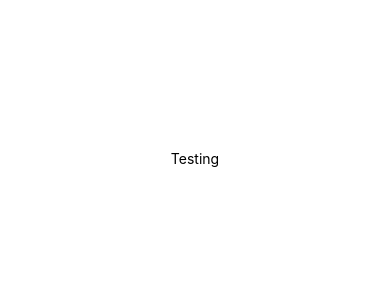
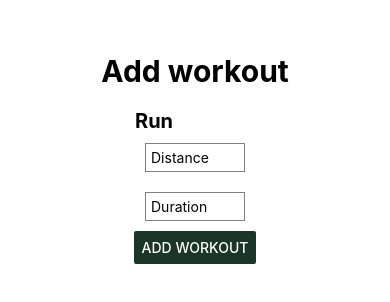
Before and after one commit to niai00/WorkoutDiary, a React Native app: screen / in a window 390 px wide. Shown: the part 264-566 px from the top of the page. Built offline with nearby package versions, Linux system fonts and the light colour scheme.

Commit message:
run component

```diff
--- a/App.js
+++ b/App.js
@@ -1,10 +1,19 @@
 import { StatusBar } from 'expo-status-bar';
-import { StyleSheet, Text, View } from 'react-native';
+import { Button, StyleSheet, Text, View } from 'react-native';
+import Run from './components/run.js';
 
 export default function App() {
   return (
     <View style={styles.container}>
-      <Text>Testing</Text>
+      <Text style={styles.title}>Add workout</Text>
+
+      <Run />
+
+      <Button
+        title='Add workout'
+        color={'#1b3528'}
+      />
+
       <StatusBar style="auto" />
     </View>
   );
@@ -16,5 +25,11 @@ const styles = StyleSheet.create({
     backgroundColor: '#fff',
     alignItems: 'center',
     justifyContent: 'center',
+    padding: 20,
+  },
+  title: {
+    fontWeight: 'bold',
+    fontSize: 30,
+    marginBottom: 20,
   },
 });
--- /dev/null
+++ b/components/run.js
@@ -0,0 +1,29 @@
+import React, { useState } from 'react';
+import { Text, TextInput, View } from 'react-native';
+
+export default function Run() {
+    const [dis, setDis] = useState('');
+    const [dur, setDur] = useState('');
+
+    return (
+        <View>
+            <Text style={{ fontWeight: 'bold', fontSize: 20 }}>Run</Text>
+
+            <TextInput
+                style={{ width: 100, borderColor: 'gray', borderWidth: 1, margin: 10, padding: 5 }}
+                placeholder='Distance'
+                keyboardType='numeric'
+                onChangeText={newDistance => setDis(newDistance)}
+                value={dis}
+            />
+
+            <TextInput
+                style={{ width: 100, borderColor: 'gray', borderWidth: 1, margin: 10, padding: 5 }}
+                placeholder='Duration'
+                keyboardType='numeric'
+                onChangeText={newDuration => setDur(newDuration)}
+                value={dur}
+            />
+        </View>
+    );
+}
```
Also changed, not shown: package.json (+6 -1 lines), 1 other file (tests, documents, lock files or other folders).
